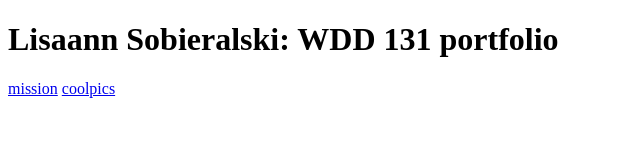
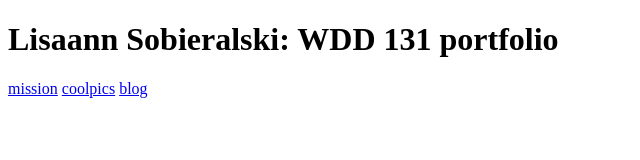
Before and after one commit to lasobieralski/wdd131, a plain HTML site: page index.html in a window 1280 px wide. Shown: the full height of the page, 0-640 px from the left. Drawn offline with Linux system fonts and the light colour scheme.

Commit message:
updated html

```diff
--- a/index.html
+++ b/index.html
@@ -13,7 +13,7 @@
     <nav>
         <a href="mission/">mission</a>
         <a href="coolpics/coolpics.html">coolpics</a>
-        <a href="blog/"></a>
+        <a href="blog/">blog</a>
     </nav>
     <main>
 
```
